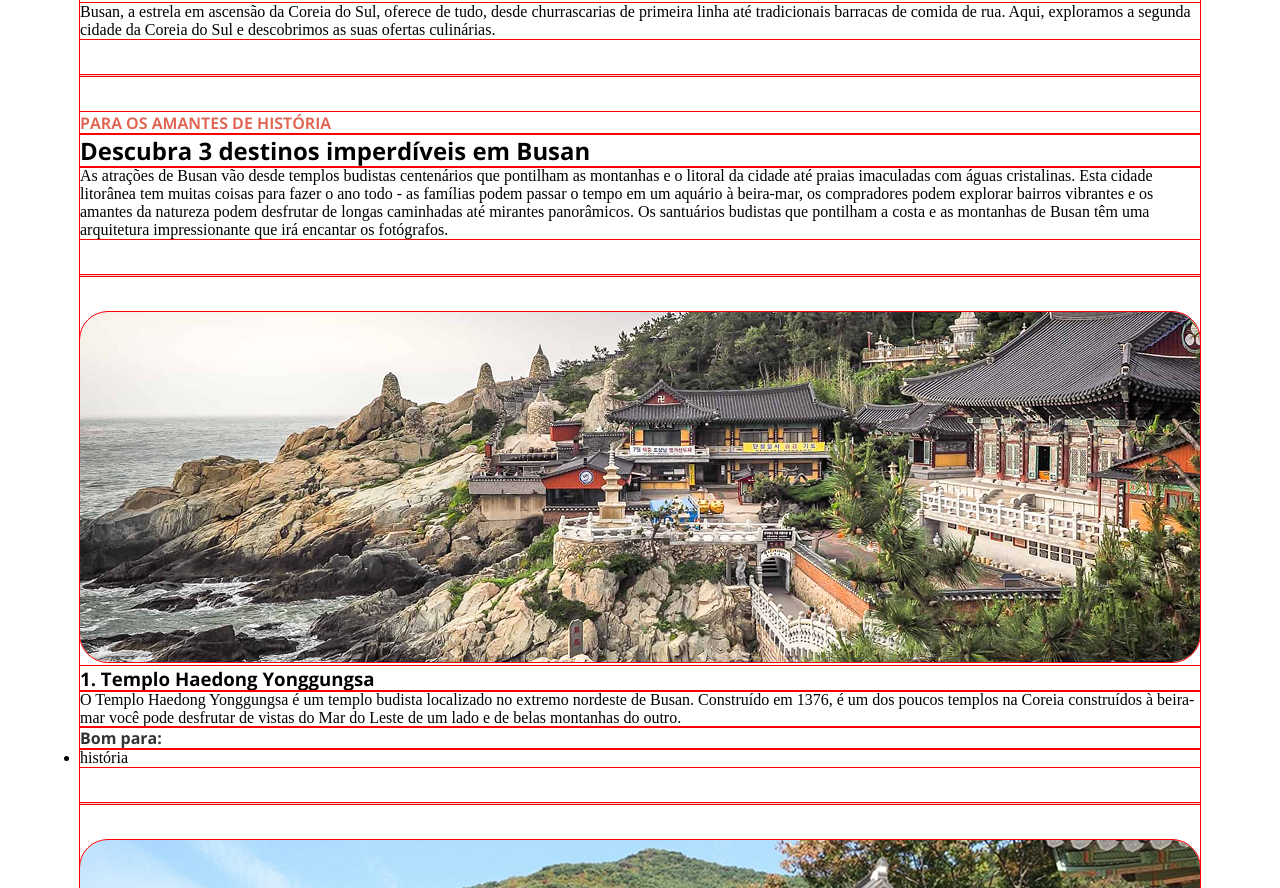
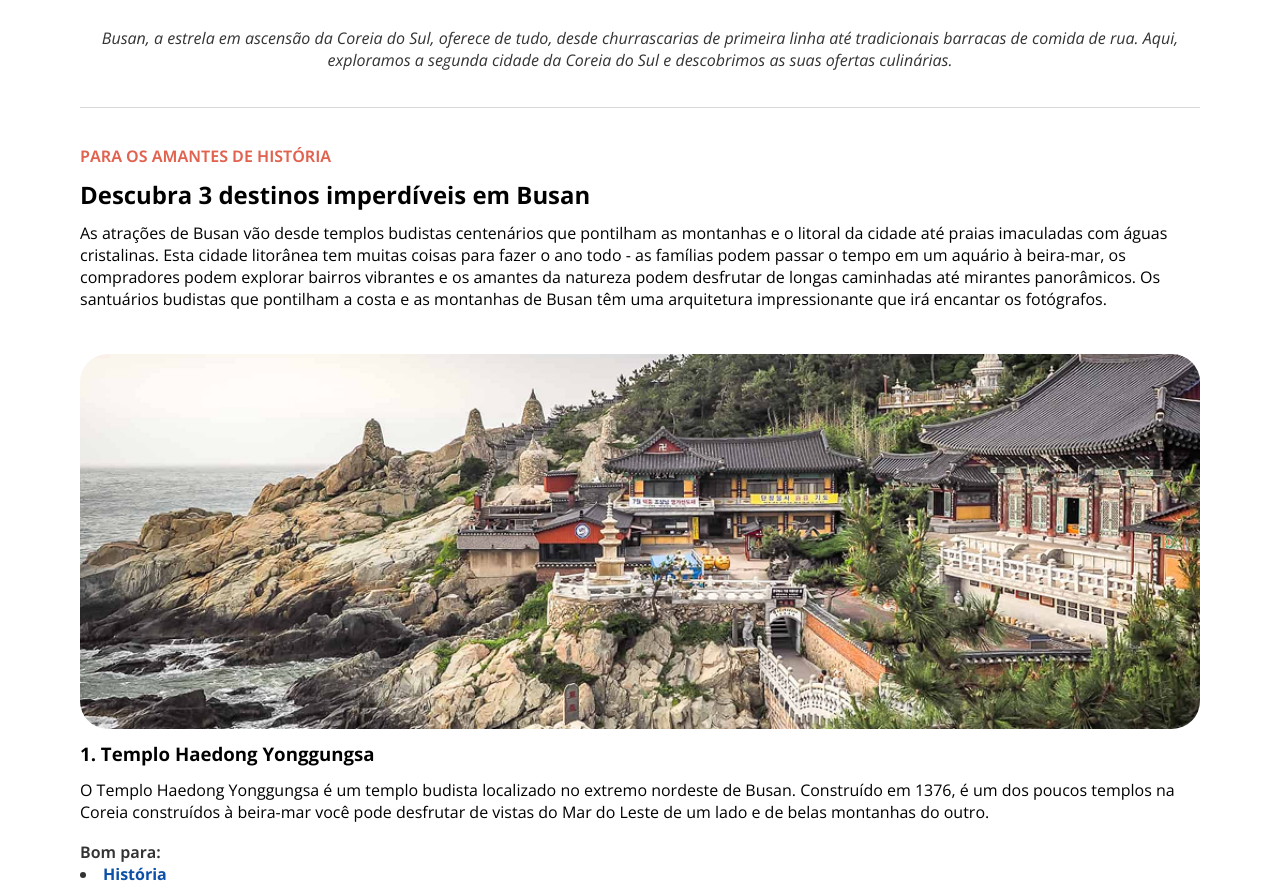
Before and after one commit to RudsonMarques/Local-turistico, a plain HTML site: page index.html in a window 1280 px wide. Shown: the part 884-1772 px from the top of the page. Drawn offline with nearby package versions, Linux system fonts and the light colour scheme.

Commit message:
Finalizaçao do projeto da página de locais turísticos - Inserção de uma quebra de linha no html. - ajustes em pequenos detalhes do css.

```diff
--- a/index.html
+++ b/index.html
@@ -11,7 +11,8 @@
 
     <title>Busan</title>
 
-    <link href="https://fonts.googleapis.com/css2?family=Open+Sans:ital,wght@0,300..800;1,300..800&display=swap" rel="stylesheet">
+    <link href="https://fonts.googleapis.com/css2?family=Open+Sans:ital,wght@0,300..800;1,300..800&display=swap"
+        rel="stylesheet">
     <meta charset="UTF-8">
 
     <link rel="stylesheet" href="style.css">
@@ -23,7 +24,7 @@
     <main>
         <h1>Conheça Busan</h1>
         <img src="assets/busan.jpg" alt="Foto da cidade vista de cima">
-        <p>
+        <p class="subtitle">
             Busan, a estrela em ascensão da Coreia do Sul, oferece de tudo, desde churrascarias de primeira linha até
             tradicionais barracas de comida de rua. Aqui, exploramos a segunda cidade da Coreia do Sul e descobrimos as
             suas ofertas culinárias.
@@ -31,7 +32,7 @@
         <div class="divider"></div>
 
         <section id="destinosImperdiveis">
-            <p>PARA OS AMANTES DE HISTÓRIA</p>
+            <p class="headline">PARA OS AMANTES DE HISTÓRIA</p>
             <h2>Descubra 3 destinos imperdíveis em Busan</h2>
             <p>
                 As atrações de Busan vão desde templos budistas centenários que pontilham as montanhas e o litoral da
@@ -42,32 +43,33 @@
                 Os santuários budistas que pontilham a costa e as montanhas de Busan têm uma arquitetura impressionante
                 que irá encantar os fotógrafos.
             </p>
-            <div class="divider"></div>
         </section>
 
-        <img src="assets/TemploHaedong.jpg" alt="Templo Haedong Yonggungsa">
+        <img class="imgMain" src="assets/TemploHaedong.jpg" alt="Templo Haedong Yonggungsa">
         <section id="List">
             <h3>1. Templo Haedong Yonggungsa </h3>
             <p>O Templo Haedong Yonggungsa é um templo budista localizado no extremo nordeste de Busan.
                 Construído em 1376, é um dos poucos templos na Coreia construídos à beira-mar você pode
                 desfrutar de vistas do Mar do Leste de um lado e de belas montanhas do outro.
-            </p>
+            </p> <br>
+
             <h4>Bom para:</h4>
             <ul>
-                <li>história</li>
+                <li class="blue">História</li>
             </ul>
-            <div class="divider"></div>
-            <img src="assets/TemploBeomeo-sa.jpg" alt="Templo Beomeo-sa">
+
+            <img class="imgMain" src="assets/TemploBeomeo-sa.jpg" alt="Templo Beomeo-sa">
             <h3>2. Templo Beomeo-sa</h3>
             <p>O Templo Beomeo-sa é um dos maiores santuários da Coreia do Sul. Ele está localizado no alto
                 da borda leste da montanha Geumjeongsa e fica distante da agitação da cidade. O Daeungjeon
                 Hall do templo é um exemplo bem preservado da arquitetura da Dinastia Joseon.
-            </p>
+            </p> <br>
+
             <h4>Bom para:</h4>
             <ul>
-                <li>história</li>
-            </ul>
-            <div class="divider"></div>
+                <li class="blue">História</li>
+            </ul><br><br>
+
             <img src="assets/ParqueYongdusan.jpg" alt="Parque Yongdusan">
             <h3>3. Parque Yongdusan</h3>
             <p>
@@ -76,16 +78,16 @@
                 metros de altura. O parque tem 2 museus confira os instrumentos musicais tradicionais no
                 Museum of World Folk Instruments e mais de 80 veleiros coreanos no Exhibition Hall of World
                 Model Boats.
-            </p>
+            </p> <br>
+
             <h4>Bom para:</h4>
             <ul>
-                <li>Casais</li>
-                <li>Famílias</li>
-                <li>Orçamento</li>
+                <li class="purple"> Casais</li>
+                <li class="pink"> Famílias</li>
+                <li class="orange"> Orçamento</li>
             </ul>
         </section>
 
-        <div class="divider"></div>
         <div class="divider"></div>
 
         <p>
--- a/style.css
+++ b/style.css
@@ -2,11 +2,12 @@
     margin: 0;
     padding: 0;
     box-sizing: border-box;
-    outline: 1px solid red;
-    /* Para visualizar as bordas */
+    /*outline: 1px solid red;
+     Para visualizar as bordas */
 }
 
 body {
+    justify-content: center;
     width: 100%;
     padding: 88px 80px 137px;
 }
@@ -20,7 +21,7 @@ body {
 
 
 header {
-    height: 30px;
+    line-height: 30px;
     margin: 0 0 8px;
     font-family: "Open Sans", serif;
     font-size: 16;
@@ -28,11 +29,16 @@ header {
     color: #E1624F;
 }
 
+main {
+    width: 100%;
+    background-color: white;
+}
+
 h1 {
     font-family: "Open Sans", serif;
     font-size: 36;
     font-weight: 690;
-    height: 57px;
+    line-height: 57px;
     margin: 0 0 40px;
     color: #1B1B1B, 100%;
 }
@@ -41,28 +47,73 @@ h2 {
     font-family: "Open Sans", serif;
     font-weight: 690;
     font-size: 32;
+    line-height: 54px;
 }
 
 h3 {
+    margin-bottom: 4px;
     font-family: "Open Sans", serif;
     font-weight: 690;
     font-size: 28;
+    line-height: 42px;
 }
 
 h4 {
     font-family: "Open Sans", serif;
     font-size: 16;
-    font-weight: 700;
+    font-weight: 650;
     color: #333;
 }
 
-main {
-    width: 100%;
-    background-color: white;
+.headline {
+    font-family: "Open Sans", serif;
+    line-height: 24px;
+    font-size: 16;
+    font-weight: 650;
+    color: #E1624F;
+}
+
+ul {
+    font-family: "Open Sans", serif;
+    font-weight: bold;
+    font-size: 16px;
+    list-style-position: inside;
+}
+
+ul li::marker {
+    color: #333333;
+}
+
+.purple {
+    color: #591B98;
+}
+
+.pink {
+    color: #E5245E;
+}
+
+.orange {
+    color: orange;
+}
+
+.blue {
+    color: #0C51A7;
 }
 
 p {
+    font-family: "open sans", serif;
     text-align: left;
+    font-size: 16px;
+}
+
+.subtitle {
+    font-family: "Open Sans", serif;
+    font-size: 16px;
+    line-height: 22px;
+    font-style: italic;
+    text-align: center;
+    color: #333333;
+    margin-top: 24px;
 }
 
 img {
@@ -70,14 +121,15 @@ img {
     width: 100%;
 }
 
+.imgMain {
+    height: 375px;
+    object-fit: cover;
+    margin-top: 44px;
 
-#destinosImperdiveis p:first-child {
-    font-family: "Open Sans", serif;
-    color: #E1624F;
-    font-size: 16;
-    font-weight: 650;
 }
 
+
 footer {
+    margin-top: 65px;
     text-align: center;
 }
```
